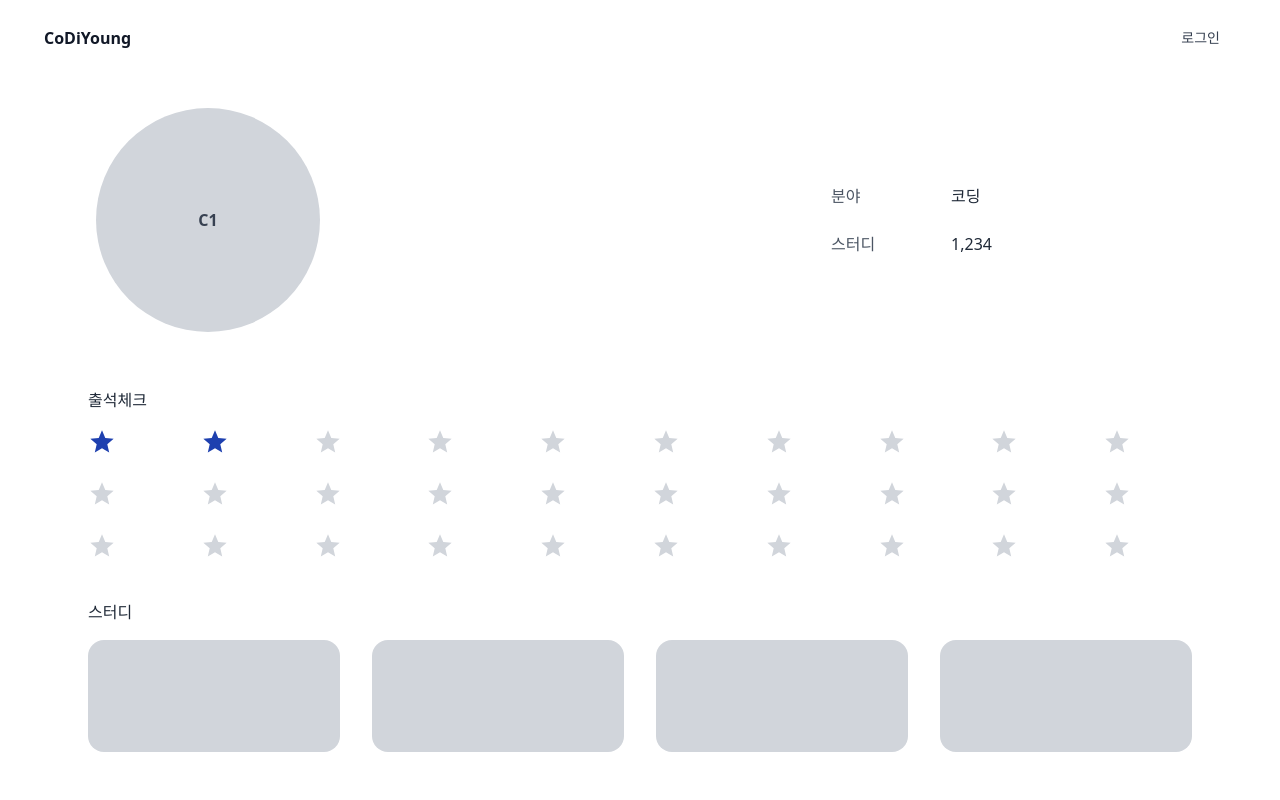
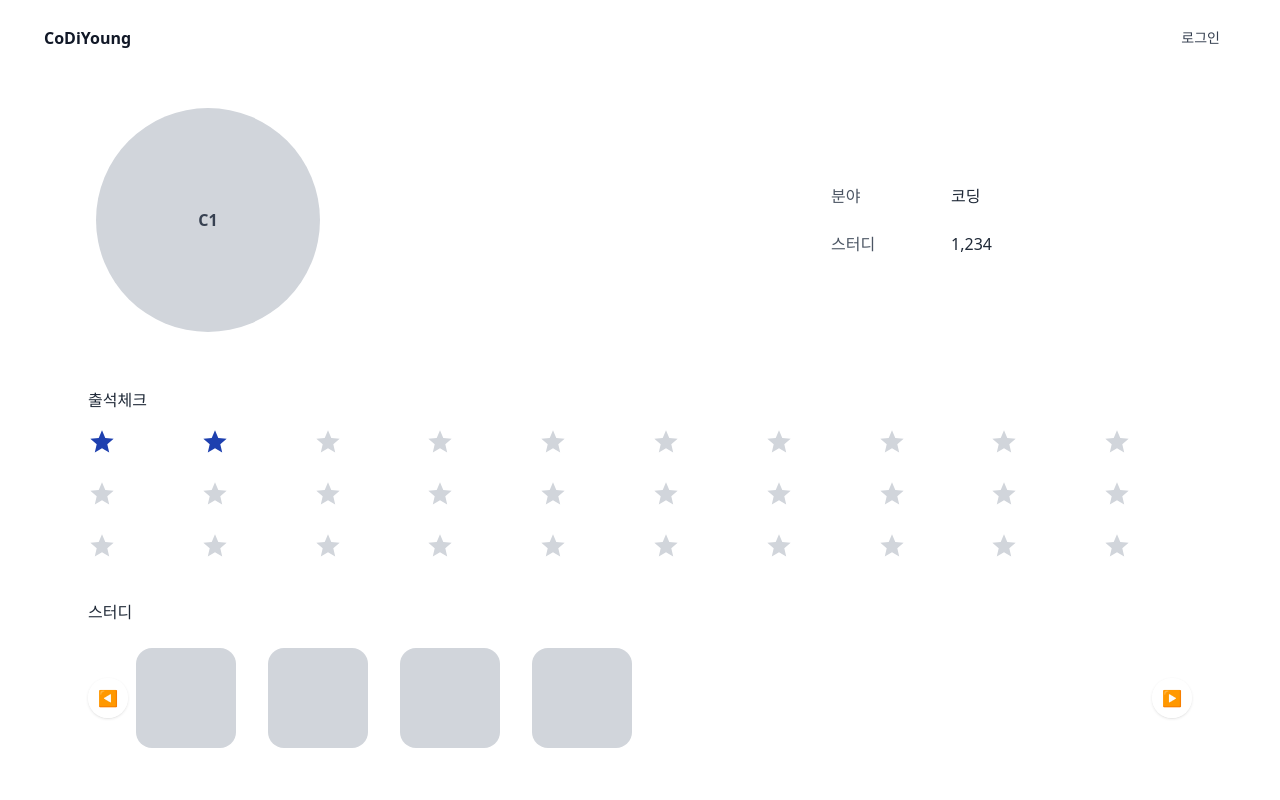
Before and after one commit to sungbum-hong/CoDiYoung, a React (Vite) app: page /study/1 in a window 1280 px wide. Shown: the top 800 px of the page. Built offline with nearby package versions, Linux system fonts and the light colour scheme; no server answers.

Commit message:
Aug-19-6PM

```diff
--- a/package.json
+++ b/package.json
@@ -17,13 +17,13 @@
     "@tailwindcss/vite": "^4.1.11",
     "@tiptap/extension-bullet-list": "^3.1.0",
     "@tiptap/extension-image": "^3.1.0",
-    "@tiptap/extension-link": "^3.1.0",
+    "@tiptap/extension-link": "^3.2.0",
     "@tiptap/extension-list-item": "^3.1.0",
     "@tiptap/extension-ordered-list": "^3.1.0",
     "@tiptap/extension-text-align": "^3.1.0",
     "@tiptap/pm": "^3.1.0",
-    "@tiptap/react": "^3.1.0",
-    "@tiptap/starter-kit": "^3.1.0",
+    "@tiptap/react": "^3.2.0",
+    "@tiptap/starter-kit": "^3.2.0",
     "framer-motion": "^12.23.12",
     "react": "^19.1.1",
     "react-dom": "^19.1.1",
--- a/src/feature/ProjectPage/ProjectCard.jsx
+++ b/src/feature/ProjectPage/ProjectCard.jsx
@@ -25,9 +25,9 @@ export default function ProjectCard({ project = defaultProject }) {
   };
 
   return (
-    <div className="max-w-5xl mx-auto p-8">
+    <div className="max-w-6xl mx-auto px-6">
       {/* Top section */}
-      <div className="flex flex-col md:flex-row items-center md:items-start gap-44">
+      <div className="flex flex-col md:flex-row items-center md:items-start gap-44 py-6">
         <div className="flex-shrink-0">
           <Avatar size="lg" src={leadImage} alt="팀장 이미지" />
         </div>
@@ -68,7 +68,7 @@ export default function ProjectCard({ project = defaultProject }) {
 
       {/* Big description / image box */}
       <div className="mt-10 relative">
-        <div className="border-2 rounded-2xl p-8 h-96 flex items-center justify-center" style={{ borderColor: COLORS.BORDER }}>
+        <div className="border-2 rounded-2xl p-8 h-96 flex items-center justify-center mt-12" style={{ borderColor: COLORS.BORDER }}>
           <p className="text-center text-lg text-gray-700">{description}</p>
         </div>
 
--- a/src/feature/ProjectPage/components/LoginModal.jsx
+++ b/src/feature/ProjectPage/components/LoginModal.jsx
@@ -1,18 +1,49 @@
+import { useNavigate } from 'react-router-dom';
 import BaseModal from '../../../ui/BaseModal.jsx';
+import Button from '../../../ui/Button.jsx';
 
-export default function LoginModal({ onClose }) {
+export default function LoginModal({ onClose, onProviderLogin }) {
+  const navigate = useNavigate();
+
+  const goLogin = () => {
+    onClose?.();
+    navigate('/signin'); // 로그인 페이지 경로
+  };
+
+  const handleProvider = (provider) => {
+    // 필요 시 상위에서 처리할 수 있게 콜백 제공
+    onProviderLogin?.(provider);
+    // 또는 바로 이동/요청하도록 바꿔도 됩니다.
+  };
+
   return (
     <BaseModal
       isOpen={true}
       onClose={onClose}
       size="SMALL"
       showTitle={false}
-        className="w-96 p-6 text-center mx-4"
+      className="w-96 max-w-[90vw] p-13 text-center"
     >
-        <p className="mb-6">로그인 후 사용 가능한 서비스 입니다</p>
-        <div className="flex justify-center gap-8">
-          <div className="w-16 h-16 rounded-full bg-gray-200 flex items-center justify-center">Icon</div>
-          <div className="w-16 h-16 rounded-full bg-gray-200 flex items-center justify-center">Icon</div>
+      <h2 className="text-lg font-semibold text-gray-900 mb-24">로그인이 필요해요</h2>
+      {/* 액션 버튼 */}
+      <div className="flex justify-center gap-7">
+        <Button
+          variant="primary"
+          onClick={goLogin}
+          className="h-10 px-5 border transition-colors
+                     hover:bg-[#722EFF] hover:text-white hover:border-[#722EFF]
+                     focus-visible:outline-none focus-visible:ring-2 focus-visible:ring-[#722EFF]/40
+                     active:bg-[#5d24cc]"
+        >
+          로그인
+        </Button>
+        <Button
+          variant="secondary"
+          onClick={onClose}
+          className="h-10 px-4 "
+        >
+          닫기
+        </Button>
       </div>
     </BaseModal>
   );
--- a/src/feature/StudyChannel/StudySection.jsx
+++ b/src/feature/StudyChannel/StudySection.jsx
@@ -1,9 +1,10 @@
-import { useState } from "react";
+import { useRef, useState } from "react";
 import StudyModal from "./Modal/StudyModal.jsx";
 
-export default function StudySection({ studyCount = 4 }) {
+export default function StudySection({ studyCount = 12 }) {
   const [isModalOpen, setIsModalOpen] = useState(false);
   const [currentStudyIndex, setCurrentStudyIndex] = useState(0);
+  const railRef = useRef(null);
 
   const openModal = (index) => {
     setCurrentStudyIndex(index);
@@ -11,13 +12,59 @@ export default function StudySection({ studyCount = 4 }) {
   };
   const closeModal = () => setIsModalOpen(false);
 
+  // 화살표 클릭 시 화면에 보이는 카드 개수만큼 부드럽게 이동
+  const scrollByCards = (dir = 1) => {
+    const rail = railRef.current;
+    if (!rail) return;
+    const CARD = 100; // 카드 한 변
+    const gap = parseInt(getComputedStyle(rail).columnGap || "0", 10) || 32; // gap-8 = 32px
+    const perPage = Math.max(1, Math.floor((rail.clientWidth + gap) / (CARD + gap)));
+    const step = perPage * (CARD + gap);
+    rail.scrollBy({ left: dir * step, behavior: "smooth" });
+  };
+
   return (
     <section className="mt-10">
       <h2 className="text-gray-800 font-medium mb-4">스터디</h2>
-      <div className="grid grid-cols-2 sm:grid-cols-4 gap-8">
-        {Array.from({ length: studyCount }).map((_, idx) => (
-          <StudyCard key={idx} onClick={() => openModal(idx)} />
-        ))}
+
+      <div className="relative">
+        {/* 왼쪽 화살표 */}
+        <button
+          onClick={() => scrollByCards(-1)}
+          className="hidden sm:flex absolute left-0 top-1/2 -translate-y-1/2 z-10
+                     h-10 w-10 items-center justify-center rounded-full bg-white/80 backdrop-blur
+                     shadow hover:bg-white"
+          aria-label="이전"
+          type="button"
+        >
+          ◀
+        </button>
+
+        {/* 가로 스크롤 레일: 100px 칼럼, 카드 스냅 */}
+        <div
+          ref={railRef}
+          className="grid grid-flow-col auto-cols-[100px] gap-8 overflow-x-auto scroll-smooth
+                     snap-x snap-mandatory px-12 py-2
+                     [-ms-overflow-style:'none'] [scrollbar-width:'none'] [&::-webkit-scrollbar]:hidden"
+        >
+          {Array.from({ length: studyCount }).map((_, idx) => (
+            <div key={idx} className="snap-start">
+              <StudyCard onClick={() => openModal(idx)} />
+            </div>
+          ))}
+        </div>
+
+        {/* 오른쪽 화살표 */}
+        <button
+          onClick={() => scrollByCards(1)}
+          className="hidden sm:flex absolute right-0 top-1/2 -translate-y-1/2 z-10
+                     h-10 w-10 items-center justify-center rounded-full bg-white/80 backdrop-blur
+                     shadow hover:bg-white"
+          aria-label="다음"
+          type="button"
+        >
+          ▶
+        </button>
       </div>
 
       <StudyModal
@@ -37,8 +84,8 @@ export default function StudySection({ studyCount = 4 }) {
 function StudyCard({ onClick }) {
   return (
     <div
-      className="h-28 rounded-2xl bg-gray-300 cursor-pointer hover:bg-gray-400 transition-colors"
       onClick={onClick}
+      className="size-[100px] rounded-2xl bg-gray-300 cursor-pointer hover:bg-gray-400 transition-colors"
     />
   );
 }
--- a/src/feature/WritePage/TiptapEditor.jsx
+++ b/src/feature/WritePage/TiptapEditor.jsx
@@ -292,7 +292,7 @@ export default function TiptapEditor({ content, onChange }) {
       </div>
 
       {/* 에디터 영역 */}
-      <div className={`${isFullscreen ? 'h-full' : 'min-h-[300px]'} bg-white overflow-y-auto`}>
+      <div className={`${isFullscreen ? 'h-full' : 'min-h-[550px]'} bg-white overflow-y-auto`}>
         {showHTML ? (
           <textarea
             value={editor.getHTML()}
--- a/src/feature/WritePage/WritePageLayout.jsx
+++ b/src/feature/WritePage/WritePageLayout.jsx
@@ -14,8 +14,8 @@ export default function WritePageLayout({ children }) {
   };
 
   return (
-    <div className="min-h-screen bg-gray-50">
-      <div className="max-w-4xl mx-auto py-8 px-4">
+    <div className="min-h-screen">
+      <div className="max-w-6xl py-4 px-4">
         <div className="flex items-center justify-between mb-8">
           <h1 className="text-3xl font-bold text-gray-900">
             스터디
--- a/src/feature/WritePage/components/RecordModal.jsx
+++ b/src/feature/WritePage/components/RecordModal.jsx
@@ -14,11 +14,15 @@ export default function RecordModal({ isOpen, onClose }) {
     <div className="fixed inset-0 z-50 flex items-center justify-center">
       <div className="fixed inset-0 bg-black bg-opacity-50" onClick={onClose} />
       <div className="relative w-screen h-screen bg-white flex flex-col items-center justify-center">
-        <h1 className="text-4xl font-bold text-gray-800 mb-8">
+        <h1 className="text-4xl font-bold text-gray-800 mb-48">
           오늘도 수고했어!!
         </h1>
-        <Button variant="primary" onClick={handleHomeClick}>
-          홈으로
+        <Button
+          variant="primary"
+          onClick={handleHomeClick}
+          className="w-[300px] h-14 text-lg"
+        >
+          확인
         </Button>
       </div>
     </div>
--- a/src/pages/StudyChannel.jsx
+++ b/src/pages/StudyChannel.jsx
@@ -19,7 +19,7 @@ export default function StudyChannel() {
 
   return (
     <div className="min-h-screen">
-      <main className="max-w-6xl mx-auto px-6 pb-16">
+      <main className="max-w-6xl mx-auto px-6">
         <ProfileSection
           category={getCategoryTitle(category)}
           studyCount={1234}
```
Also changed, not shown: 1 other file (tests, documents, lock files or other folders). Lines whose indentation alone changed are shown as unchanged.
